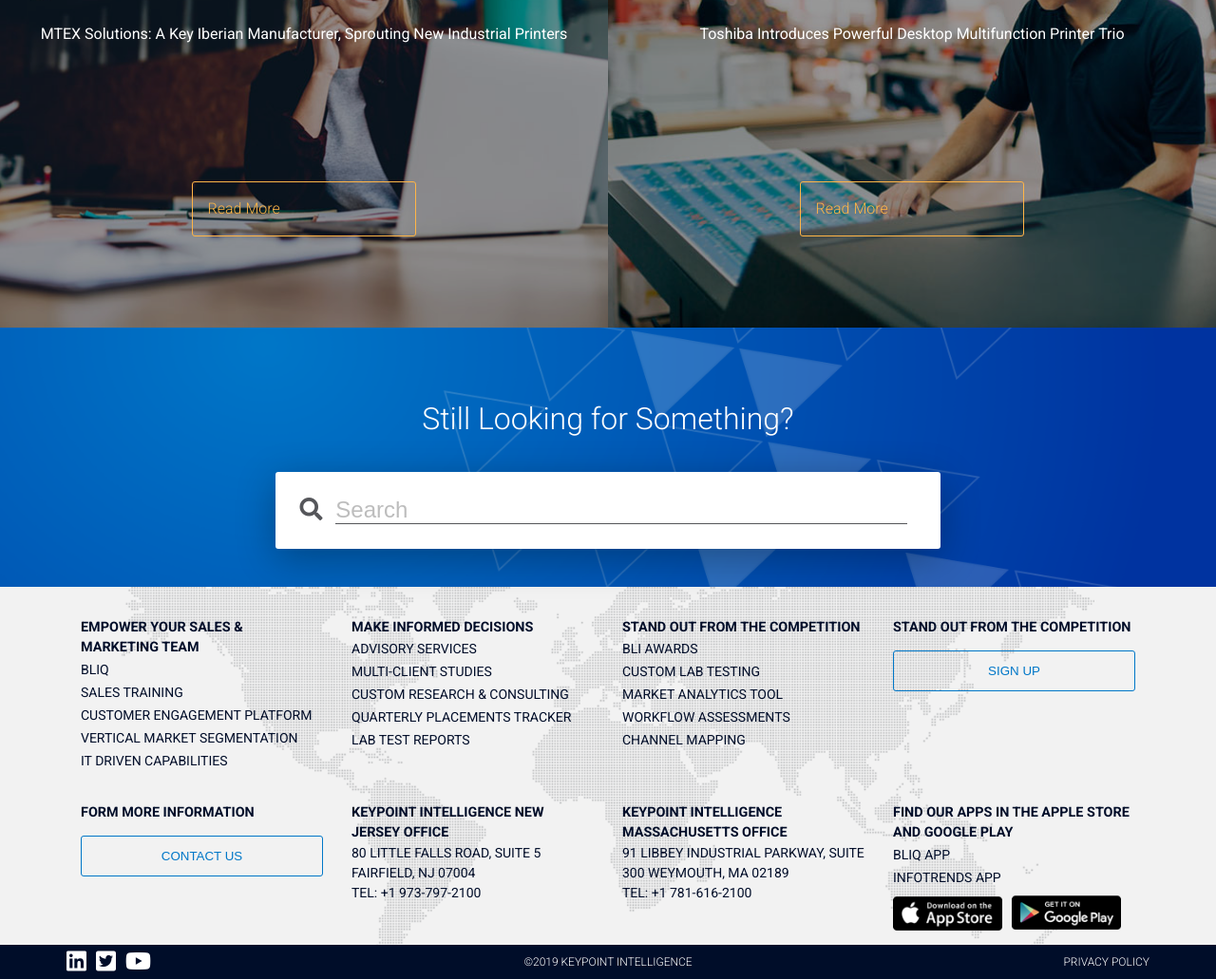
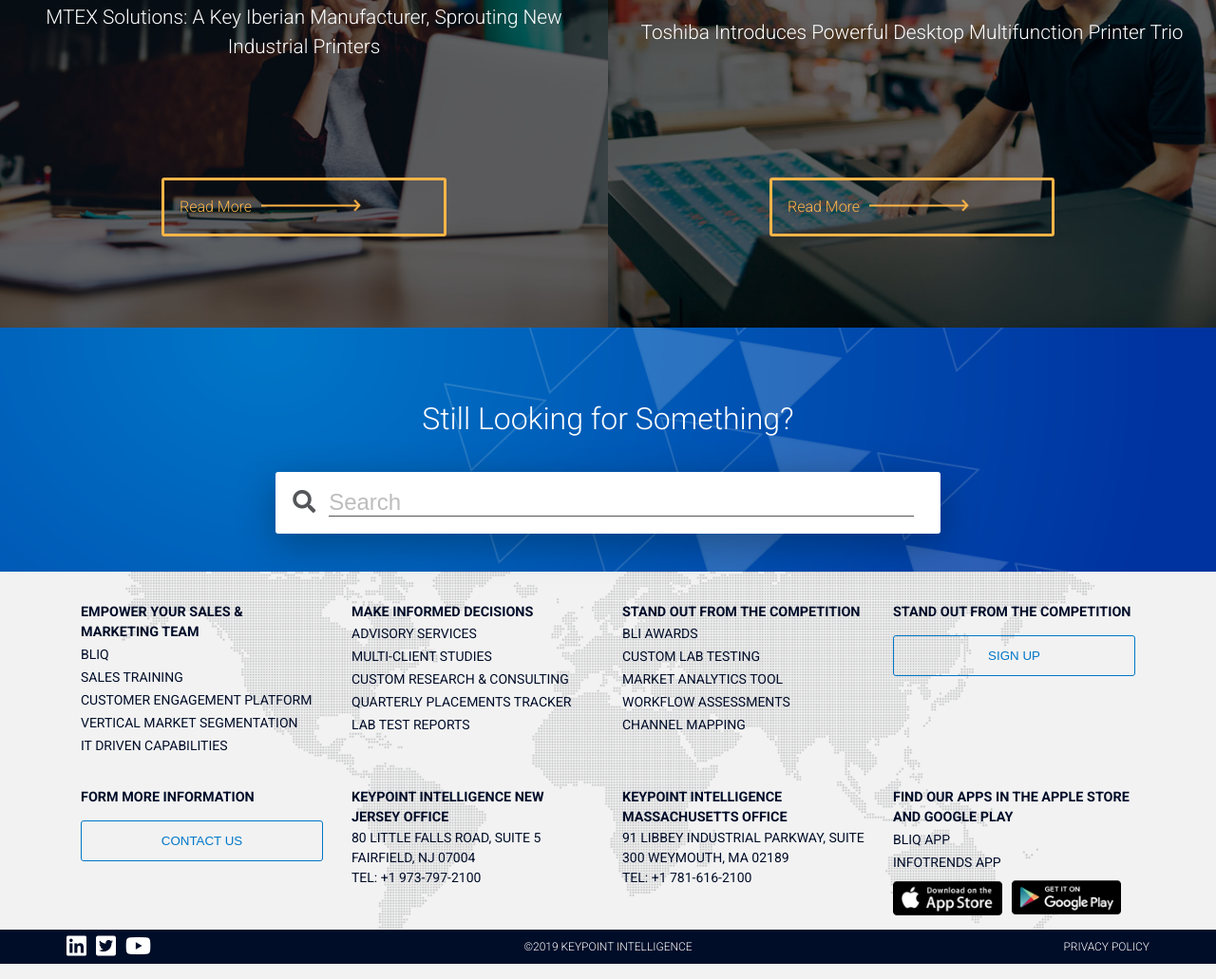
Before and after one commit to victorJatencio/keypoint, a website: page dist/index.html in a window 1280 px wide. Shown: the part 1874-2905 px from the top of the page at 95% size. Drawn offline with Linux system fonts and the light colour scheme.

Commit message:
Footer is responsive and added other page details

```diff
--- a/scss/_mobile.scss
+++ b/scss/_mobile.scss
@@ -107,6 +107,13 @@
     }
   }
 
+  // Select Widget
+  .select {
+    width: 100%;
+    border-radius: 0;
+    margin-top: 0;
+  }
+
   // Three cards
   .card__wrappers {
     flex-direction: column;
@@ -141,6 +148,15 @@
   .single-search form.search-body input.search__widget {
     margin: 5px;
     font-size: 1.2em;
+  }
+
+  // Footer
+  .footer-container {
+    background-position: center;
+    background-size: contain;
+  }
+  .footer-container .main-footer .links-section {
+    width: 50%;
   }
 }
 
@@ -185,6 +201,18 @@
     }
   }
 
+  // Select Widget
+  .select {
+    flex-direction: column;
+
+    select {
+      width: 100%;
+    }
+    form input.search__widget {
+      width: 90%;
+    }
+  }
+
   // Three cards
   .card__wrappers .card--item {
     width: 100%;
@@ -194,4 +222,17 @@
   .blog-news .blog-news-blocks a {
     width: 60%;
   }
+
+  // Footer
+  .footer-container .main-footer .links-section {
+    width: 100%;
+  }
+  .small-items {
+    display: flex;
+    flex-flow: column wrap;
+
+    .small-col {
+      padding: 0.6em 0;
+    }
+  }
 }
--- a/scss/main.scss
+++ b/scss/main.scss
@@ -477,7 +477,7 @@
       position: absolute;
       width: 100%;
       height: 100%;
-      background-color: rgba($color: #000000, $alpha: 0.4);
+      background-color: rgba($color: #000000, $alpha: 0.6);
       margin: 0 auto;
       top: 0;
       left: 0;
@@ -527,7 +527,8 @@
     }
 
     p {
-      font-size: 1em;
+      font-size: 1.3em;
+      font-weight: 300;
       position: relative;
     }
 
@@ -538,9 +539,10 @@
       padding: 1em;
       position: relative;
       display: block;
-      width: 40%;
+      max-width: 300px;
+      width: 100%;
       margin: 0 auto;
-      border: 1px solid #ffb547;
+      border: 3px solid #ffb547;
       border-radius: 3px;
       text-align: left;
       transition: all 0.2s ease-in;
@@ -550,13 +552,11 @@
       }
     }
 
-    span {
-      display: block;
-      width: 4em;
-      height: 3px;
-      background: $light-orange;
-      position: relative;
-      margin: 0 auto;
+    span.btn-long-arrow {
+      margin-left: 10px;
+      img {
+        width: 40%;
+      }
     }
   }
 }
@@ -582,7 +582,7 @@
     position: relative;
     margin: 0 auto;
     background: #fff;
-    padding: 1em;
+    padding: 0.5em;
     border-radius: 3px;
     box-shadow: 0 10px 40px rgba($color: #000000, $alpha: 0.3);
 
@@ -655,14 +655,27 @@
       a {
         color: $dark-blue;
         font-size: 14px;
+        &:hover {
+          color: $main-layout-color;
+        }
       }
 
-      button.sign-up {
+      button.modal-form {
         border: 1px solid $main-layout-color;
         padding: 1em;
+        max-width: 300px;
         width: 100%;
         border-radius: 3px;
         margin-top: 1em;
+        transition: all 0.3s ease-in;
+
+        &:hover {
+          background: $main-layout-color;
+
+          a {
+            color: #fff;
+          }
+        }
 
         a {
           text-transform: uppercase;
```
Also changed, not shown: dist/css/main.css, dist/images/long-arrow.png (added), dist/index.html.
